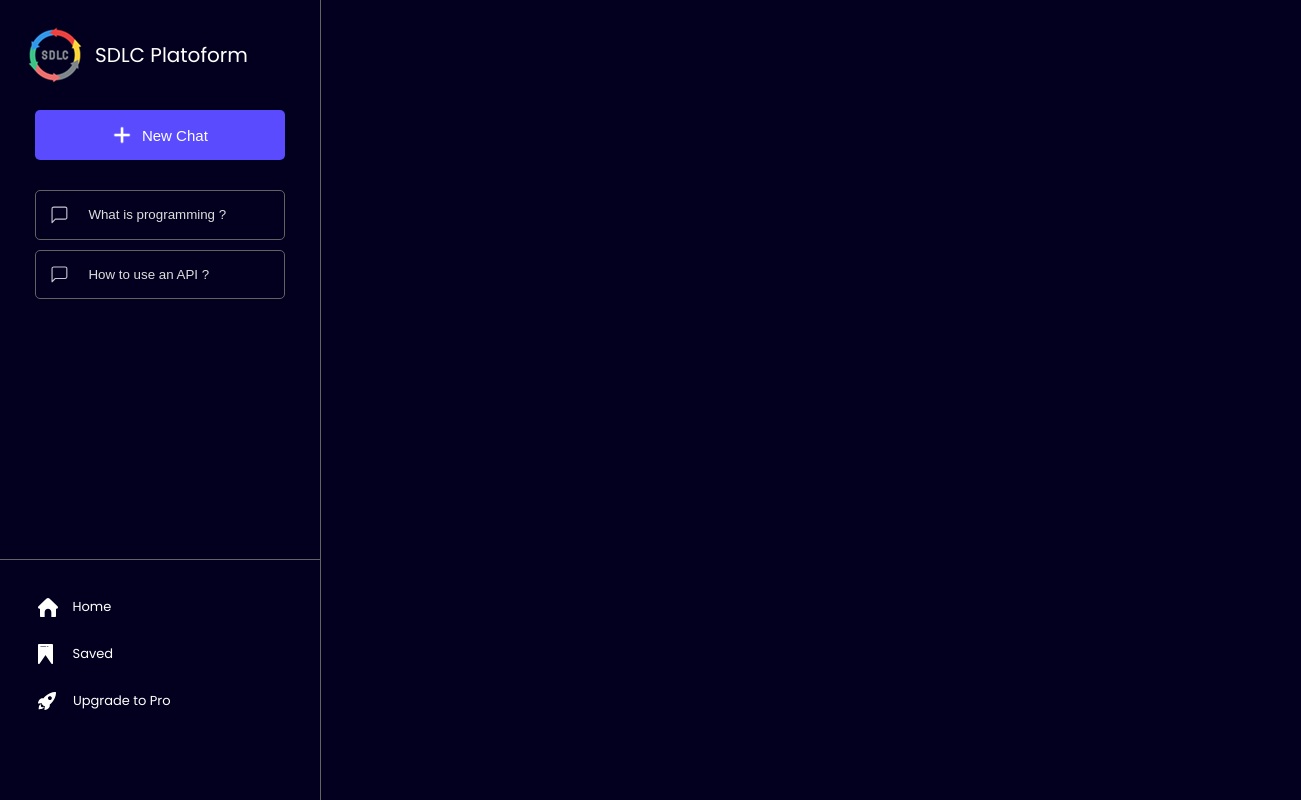
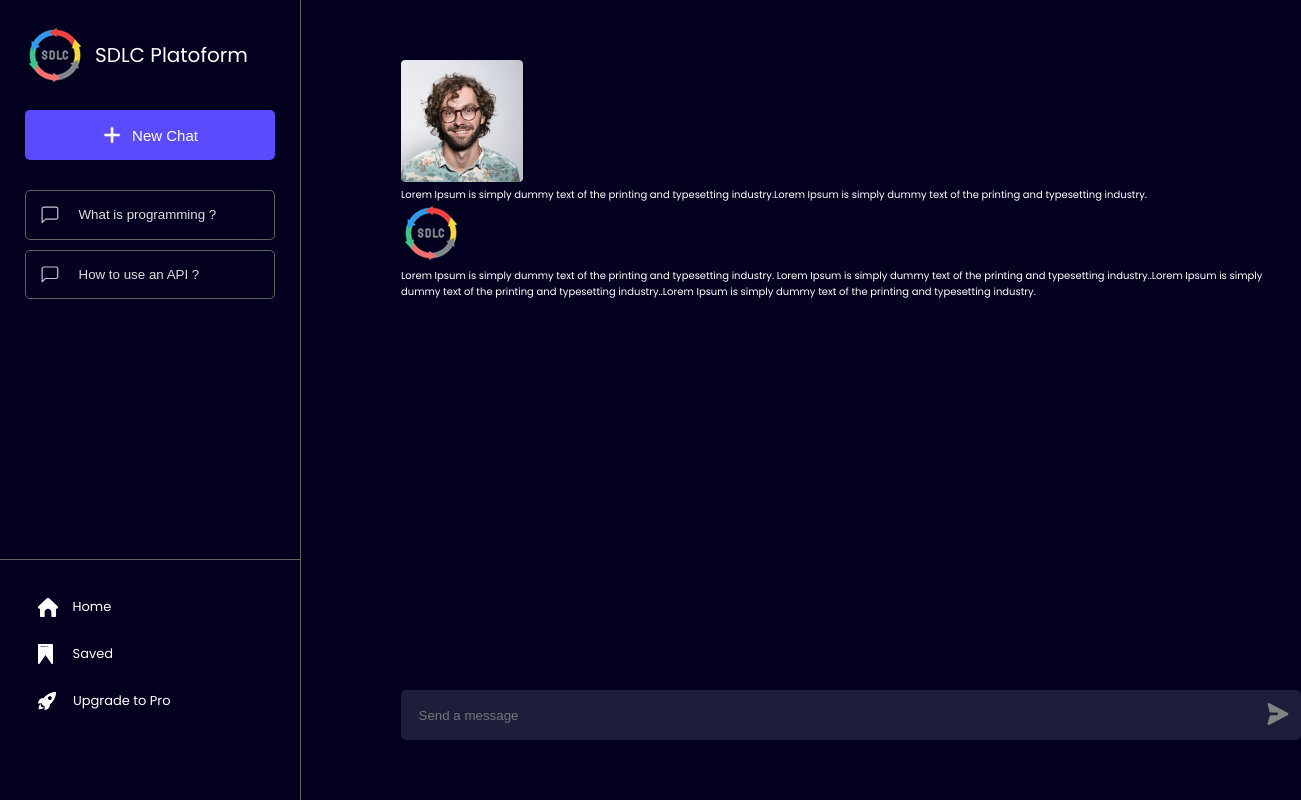
Before and after one commit to Shaaz-Ahmed/SDLC-Platform, a React (Create React App) app: page / in a window 1280 px wide. Shown: the whole page, 1301 px wide, since content can reach past the window. Built offline with nearby package versions, Linux system fonts and the light colour scheme.

Commit message:
completed the chat fotter section

```diff
--- a/src/App.js
+++ b/src/App.js
@@ -5,6 +5,8 @@ import msgIcon from '../src/Assets/message.svg';
 import home from '../src/Assets/home.svg';
 import saved from '../src/Assets/bookmark.svg';
 import rocket from '../src/Assets/rocket.svg';
+import sendBtn from '../src/Assets/send.svg';
+import userIcon from '../src/Assets/user-icon.png';
 
 const App =()=>{
   return<>
@@ -33,11 +35,19 @@ const App =()=>{
 
           <div className='main'>
               <div className='chats'>
+                  <div className='chat'>
+                    <img src={userIcon} alt=''/> <p className='txt'>Lorem Ipsum is simply dummy text of the printing and typesetting industry.Lorem Ipsum is simply dummy text of the printing and typesetting industry.</p>
+                  </div>
 
+                  <div className='chat'>
+                    <img src={logo} alt=''/> <p className='txt'>Lorem Ipsum is simply dummy text of the printing and typesetting industry. Lorem Ipsum is simply dummy text of the printing and typesetting industry..Lorem Ipsum is simply dummy text of the printing and typesetting industry..Lorem Ipsum is simply dummy text of the printing and typesetting industry.</p>
+                  </div>
               </div>
 
               <div className='chatFooter'>
-
+                    <div className='inp'>
+                      <input type='text' placeholder='Send a message' name='id'/> <button className='send'><img src={sendBtn} alt=''/></button>
+                    </div>
               </div>
           </div>
        </div>
--- a/src/index.css
+++ b/src/index.css
@@ -105,3 +105,41 @@ body{
 .listItems:nth-child(3)>.listitemsImg{
   margin-right: 0.75rem;
 }
+
+.main{
+  min-height: calc(100vh -14rem);
+  display: flex;
+  flex-direction: column;
+  align-items: center;
+  margin: 6rem 10rem;
+}
+
+.chatFooter{
+  margin-top: auto;
+  width: 100%;
+  display: flex;
+  flex-direction: column;
+  align-items: center;
+  justify-content: center;
+
+}
+
+.inp{
+  padding: 0.5rem;
+  background: rgba(28, 30, 58, 1);
+  display: flex;
+  align-items: center;
+  border-radius: 0.5rem;
+  width: 90rem;
+}
+
+ .inp>input{
+   width: calc(100% - 3rem);
+   outline: none;
+   padding: 1.25rem;
+   color: white;
+ }
+.inp>input, .send{
+  background: transparent;
+  border: none;
+}
```
